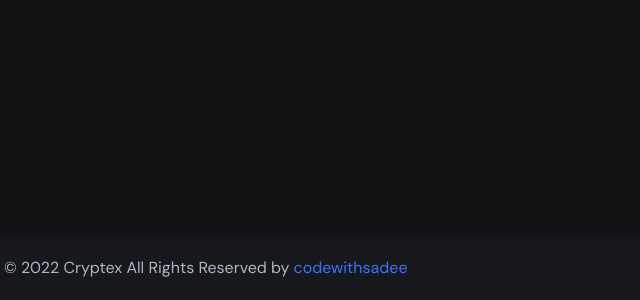
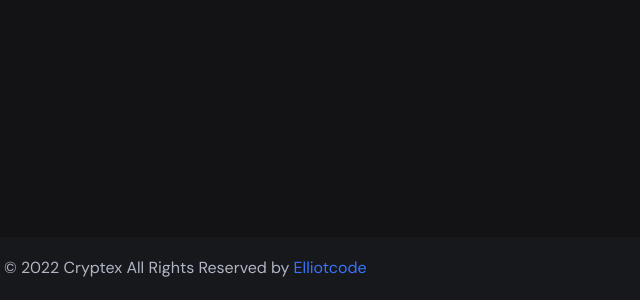
Before and after one commit to undcrwdmolly/Cryptex, a plain HTML site: page index.html in a window 1280 px wide. Shown: the part 4348-4648 px from the top of the page, 11-651 px from the left. Drawn offline with nearby package versions, Linux system fonts and the light colour scheme.

Commit message:
Update index.html

```diff
--- a/index.html
+++ b/index.html
@@ -1084,7 +1084,7 @@
             <div class="container">
 
                 <p class="copyright">
-                    &copy; 2022 Cryptex All Rights Reserved by <a href="#" class="copyright-link">codewithsadee</a>
+                    &copy; 2022 Cryptex All Rights Reserved by <a href="#" class="copyright-link">Elliotcode</a>
                 </p>
 
                 <ul class="social-list">
```
